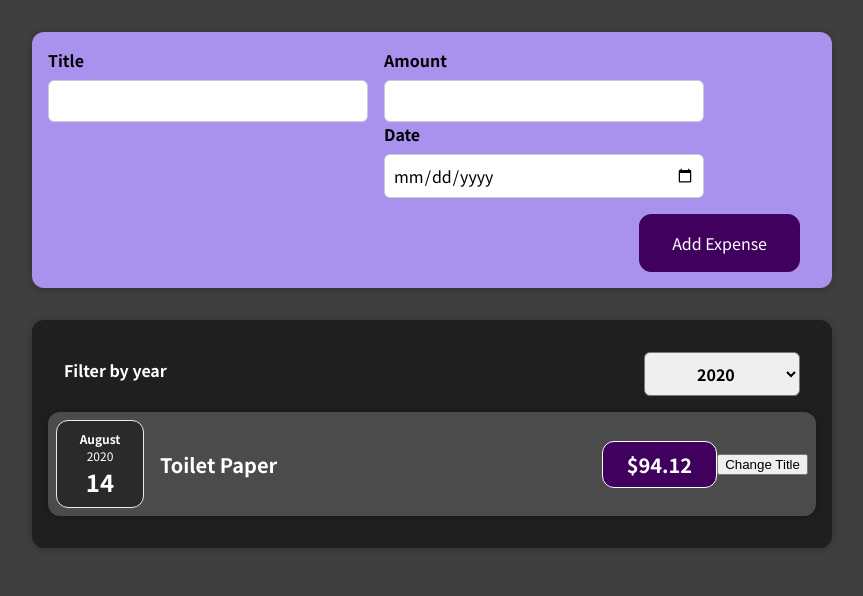
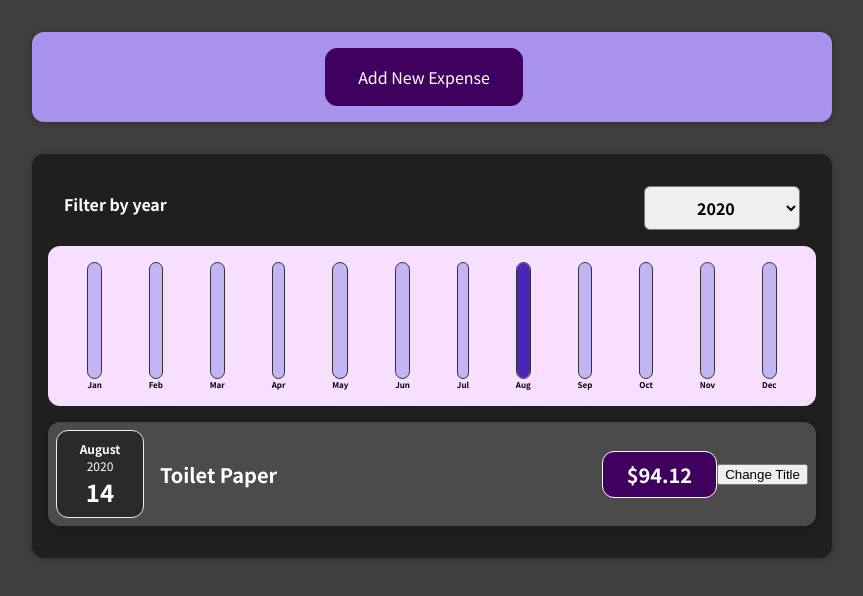
Before and after one commit to ScottSummer/reactmaxi, a React (Create React App) app: page / in a window 1280 px wide. Shown: the top 596 px of the page, without its empty margins (208-1071 px from the left). Built offline with nearby package versions, Linux system fonts and the light colour scheme.

Commit message:
Finished first project task.

```diff
--- /dev/null
+++ b/src/components/Chart/Chart.css
@@ -0,0 +1,9 @@
+.chart {
+  padding: 1rem;
+  border-radius: 12px;
+  background-color: #f8dfff;
+  text-align: center;
+  display: flex;
+  justify-content: space-around;
+  height: 10rem;
+}
--- /dev/null
+++ b/src/components/Chart/Chart.js
@@ -0,0 +1,24 @@
+import React from "react";
+
+import ChartBar from "./ChartBar";
+import "./Chart.css";
+
+const Chart = (props) => {
+  const dataPointValues = props.dataPoints.map((dataPoint) => dataPoint.value);
+  const totalMaximum = Math.max(...dataPointValues);
+
+  return (
+    <div className="chart">
+      {props.dataPoints.map((dataPoint) => (
+        <ChartBar
+          key={dataPoint.label}
+          value={dataPoint.value}
+          maxValue={totalMaximum}
+          label={dataPoint.label}
+        />
+      ))}
+    </div>
+  );
+};
+
+export default Chart;
--- /dev/null
+++ b/src/components/Chart/ChartBar.css
@@ -0,0 +1,30 @@
+.chart-bar {
+  height: 100%;
+  display: flex;
+  flex-direction: column;
+  align-items: center;
+}
+
+.chart-bar__inner {
+  height: 100%;
+  width: 100%;
+  border: 1px solid #313131;
+  border-radius: 12px;
+  background-color: #c3b4f3;
+  overflow: hidden;
+  display: flex;
+  flex-direction: column;
+  justify-content: flex-end;
+}
+
+.chart-bar__fill {
+  background-color: #4826b9;
+  width: 100%;
+  transition: all 0.3s ease-out;
+}
+
+.chart-bar__label {
+  font-weight: bold;
+  font-size: 0.5rem;
+  text-align: center;
+}
--- /dev/null
+++ b/src/components/Chart/ChartBar.js
@@ -0,0 +1,25 @@
+import React from "react";
+
+import "./ChartBar.css";
+
+const ChartBar = (props) => {
+  let barFillHeight = "0%";
+
+  if (props.maxValue > 0) {
+    barFillHeight = Math.round((props.value / props.maxValue) * 100) + "%";
+  }
+
+  return (
+    <div className="chart-bar">
+      <div className="chart-bar__inner">
+        <div
+          className="chart-bar__fill"
+          style={{ height: barFillHeight }}
+        ></div>
+      </div>
+      <div className="chart-bar__label">{props.label}</div>
+    </div>
+  );
+};
+
+export default ChartBar;
--- a/src/components/Expenses/ExpenseItem.js
+++ b/src/components/Expenses/ExpenseItem.js
@@ -4,14 +4,14 @@
 import ExpenseDate from "./ExpenseDate";
 
 const ExpenseItem = (props) => {
-
   const [title, setTitle] = useState(props.title);
 
   const clickHandler = () => {
-  setTitle('Updated!');
+    setTitle("Updated!");
   };
 
   return (
+    <li>
       <Card className="expense-item">
         <ExpenseDate date={props.date} />
         <div className="expense-item__description">
@@ -20,6 +20,7 @@
         </div>
         <button onClick={clickHandler}>Change Title</button>
       </Card>
+    </li>
   );
 };
 
--- a/src/components/Expenses/Expenses.js
+++ b/src/components/Expenses/Expenses.js
@@ -1,7 +1,9 @@
 import React, { useState } from "react";
-import ExpenseItem from "./ExpenseItem";
+
 import Card from "../UI/Card";
 import ExpensesFilter from "./ExpensesFilter";
+import ExpensesList from "./ExpensesList";
+import ExpensesChart from "./ExpensesChart";
 import "./Expenses.css";
 
 const Expenses = (props) => {
@@ -15,19 +17,6 @@
     return expense.date.getFullYear().toString() === filteredYear;
   });
 
-  let expensesContent = <p>No expenses found</p>;
-
-  if (filteredExpenses.length > 0) {
-    expensesContent = filteredExpenses.map((expense) => (
-      <ExpenseItem
-        key={expense.id}
-        title={expense.title}
-        amount={expense.amount}
-        date={expense.date}
-      />
-    ));
-  }
-
   return (
     <div>
       <Card className="expenses">
@@ -35,7 +24,8 @@
           selected={filteredYear}
           onChangeFilter={filterChangeHandler}
         />
-        {expensesContent}
+        <ExpensesChart expenses={filteredExpenses} />
+        <ExpensesList items={filteredExpenses} />
       </Card>
     </div>
   );
--- /dev/null
+++ b/src/components/Expenses/ExpensesChart.js
@@ -0,0 +1,29 @@
+import React from "react";
+
+import Chart from "../Chart/Chart";
+
+const ExpensesChart = (props) => {
+  const chartDataPoints = [
+    { label: "Jan", value: 0 },
+    { label: "Feb", value: 0 },
+    { label: "Mar", value: 0 },
+    { label: "Apr", value: 0 },
+    { label: "May", value: 0 },
+    { label: "Jun", value: 0 },
+    { label: "Jul", value: 0 },
+    { label: "Aug", value: 0 },
+    { label: "Sep", value: 0 },
+    { label: "Oct", value: 0 },
+    { label: "Nov", value: 0 },
+    { label: "Dec", value: 0 },
+  ];
+
+  for (const expense of props.expenses) {
+    const expenseMonth = expense.date.getMonth();
+    chartDataPoints[expenseMonth].value += expense.amount;
+  }
+
+  return <Chart dataPoints={chartDataPoints} />;
+};
+
+export default ExpensesChart;
--- /dev/null
+++ b/src/components/Expenses/ExpensesList.css
@@ -0,0 +1,9 @@
+.expenses-list {
+  list-style: none;
+  padding: 0;
+}
+
+.expenses-list__fallback {
+  color: white;
+  text-align: center;
+}
--- /dev/null
+++ b/src/components/Expenses/ExpensesList.js
@@ -0,0 +1,26 @@
+import React from "react";
+import ExpenseItem from "./ExpenseItem";
+import "./ExpensesList.css";
+
+const ExpensesList = (props) => {
+  let ExpensesContent = <p>No expenses found</p>;
+
+  if (props.items.length === 0) {
+    return <h2 className="expenses-list__fallback">Found no expenses</h2>;
+  }
+
+  return (
+    <ul className="expenses-list">
+      {props.items.map((expense) => (
+        <ExpenseItem
+          key={expense.id}
+          title={expense.title}
+          amount={expense.amount}
+          date={expense.date}
+        />
+      ))}
+    </ul>
+  );
+};
+
+export default ExpensesList;
--- a/src/components/NewExpense/ExpenseForm.js
+++ b/src/components/NewExpense/ExpenseForm.js
@@ -42,7 +42,7 @@
     event.preventDefault();
     const expenseData = {
       title: enteredTitle,
-      amount: enteredAmount,
+      amount: +enteredAmount,
       date: new Date(enteredDate),
     };
 
@@ -85,6 +85,7 @@
         </div>
       </div>
       <div className="new-expense__actions">
+        <button type="button" onClick={props.onCancel}>Cancel</button>
         <button type="submit">Add Expense</button>
       </div>
     </form>
--- a/src/components/NewExpense/NewExpense.js
+++ b/src/components/NewExpense/NewExpense.js
@@ -1,19 +1,37 @@
-import React from "react";
+import React, { useState } from "react";
 import "./NewExpense.css";
 import ExpenseForm from "./ExpenseForm";
 
 const NewExpense = (props) => {
+  const [isEditing, setIsEditing] = useState(false);
   const saveExpenseDataHandler = (enteredExpenseData) => {
     const expenseData = {
       ...enteredExpenseData,
       id: Math.random().toString(),
     };
     props.onAddExpense(expenseData);
+    setIsEditing(false);
+  };
+
+  const startEditingHandler = () => {
+    setIsEditing(true);
+  };
+
+  const stopEditingHandler = () => {
+    setIsEditing(false);
   };
 
   return (
     <div className="new-expense">
-      <ExpenseForm onSaveExpenseData={saveExpenseDataHandler} />
+      {!isEditing && (
+        <button onClick={startEditingHandler}>Add New Expense</button>
+      )}
+      {isEditing && (
+        <ExpenseForm
+          onSaveExpenseData={saveExpenseDataHandler}
+          onCancel={stopEditingHandler}
+        />
+      )}
     </div>
   );
 };
```
Lines whose indentation alone changed are shown as unchanged.
